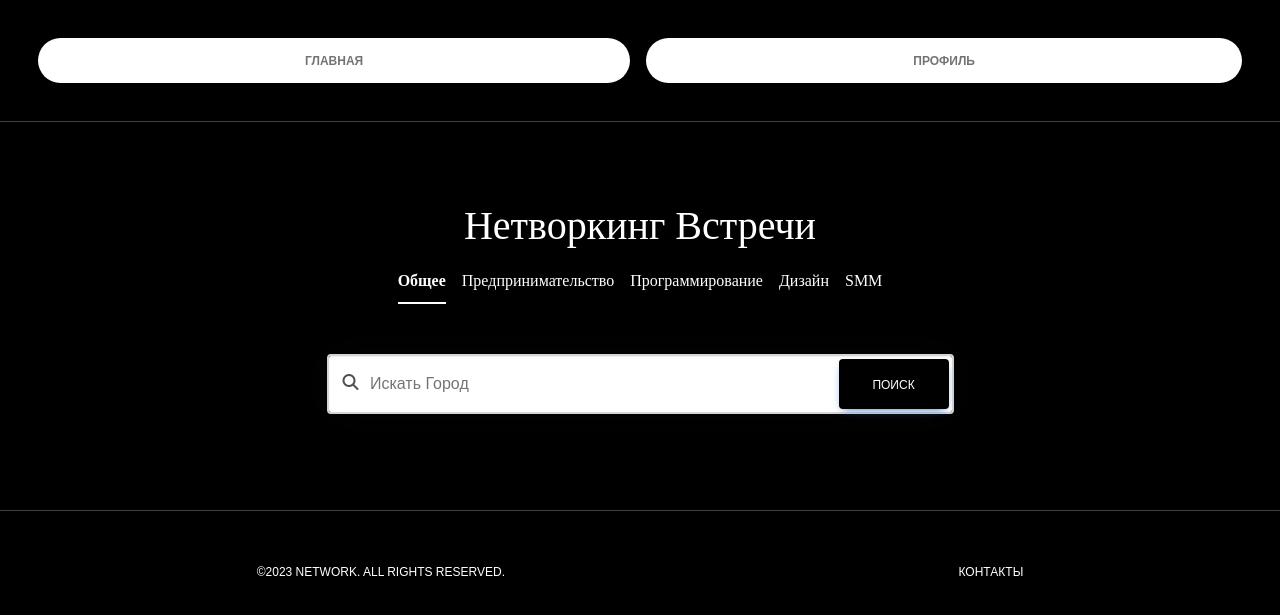
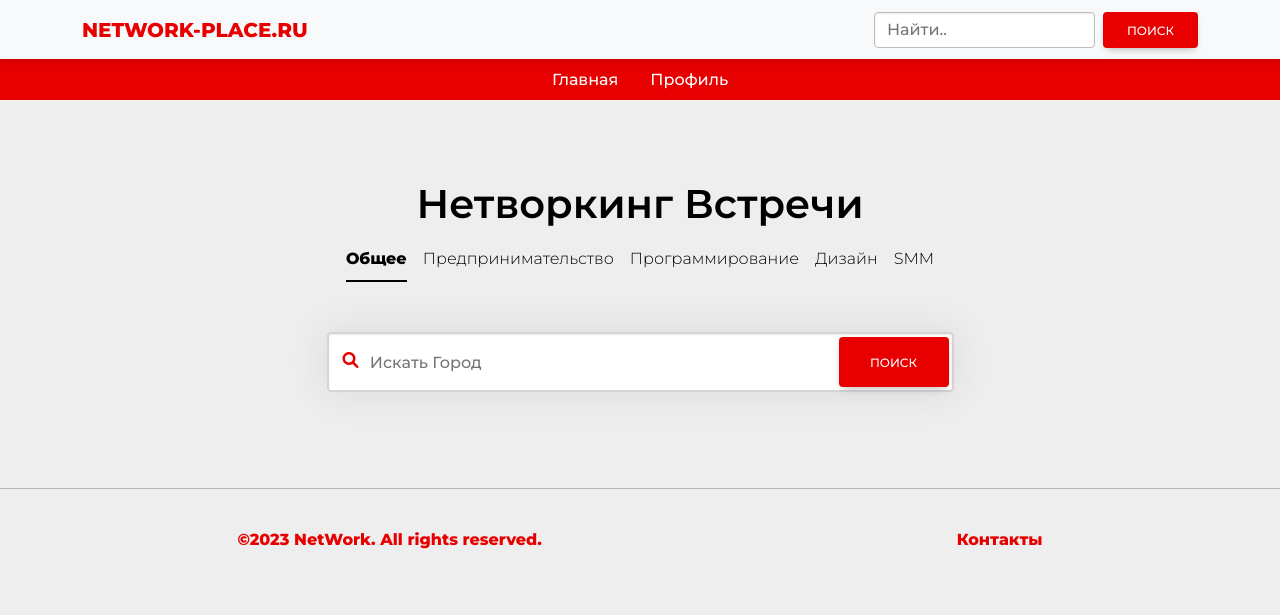
Before and after one commit to Majid-Aziev-007/network, a Django app: page /panel-creator/ in a window 1280 px wide. Shown: the top 615 px of the page. Run offline with Django 3.2, Linux system fonts and the light colour scheme; the visitor is signed in with stand-in values (Sample User, id 1); data that the repository does not hold is empty; some libraries are stand-ins or nearby versions; some web fonts are replaced.

Commit message:
Commit design
- Полный редизайн сайта

```diff
--- a/network/templates/base.html
+++ b/network/templates/base.html
@@ -7,7 +7,7 @@
         {% load django_bootstrap5 %}
         {% bootstrap_css %}
         <title>{% block title %}{% endblock %}</title>
-        <link rel="icon" href="https://cdn1.iconfinder.com/data/icons/education-2-6/32/globe_world_wide_school-1024.png" type="image/x-icon">
+        <link rel="icon" href="https://i.ibb.co/k1k1ych/asdpm.png" type="image/x-icon">
         <link href="https://cdn.jsdelivr.net/npm/bootstrap@5.3.1/dist/css/bootstrap.min.css" rel="stylesheet" integrity="sha384-4bw+/aepP/YC94hEpVNVgiZdgIC5+VKNBQNGCHeKRQN+PtmoHDEXuppvnDJzQIu9" crossorigin="anonymous">
         <script src="https://cdn.jsdelivr.net/npm/@popperjs/core@2.11.8/dist/umd/popper.min.js" integrity="sha384-I7E8VVD/ismYTF4hNIPjVp/Zjvgyol6VFvRkX/vR+Vc4jQkC+hVqc2pM8ODewa9r" crossorigin="anonymous"></script>
         <script src="https://cdn.jsdelivr.net/npm/bootstrap@5.3.1/dist/js/bootstrap.min.js" integrity="sha384-Rx+T1VzGupg4BHQYs2gCW9It+akI2MM/mndMCy36UVfodzcJcF0GGLxZIzObiEfa" crossorigin="anonymous"></script>
@@ -31,9 +31,9 @@
           type="text/javascript"
           src="https://cdnjs.cloudflare.com/ajax/libs/mdb-ui-kit/6.4.1/mdb.min.js"
         ></script>
-        <link href="https://fonts.cdnfonts.com/css/lt-streetway-neue" rel="stylesheet">
-        <link href="https://fonts.cdnfonts.com/css/naston" rel="stylesheet">
-        <script src="https://use.fontawesome.com/da88899523.js"></script>
+        <link rel="preconnect" href="https://fonts.googleapis.com">
+        <link rel="preconnect" href="https://fonts.gstatic.com" crossorigin>
+        <link href="https://fonts.googleapis.com/css2?family=Montserrat:wght@200;300;500;600;800&display=swap" rel="stylesheet">
         <style>
           /* width */
           ::-webkit-scrollbar {
@@ -68,7 +68,7 @@
           </style>
       </head>
   </head>
-  <body style="background-color: #000000;">
+  <body style="font-family: 'Montserrat', sans-serif;">
       <header>
         {% include 'includes/header.html' %}
       </header>
@@ -81,6 +81,7 @@
             Контент не подвезли :(
           {% endblock %}
         </div>
+      </div>
       <footer>
         {% include 'includes/footer.html' %}
       </footer>
--- a/network/templates/core/404.html
+++ b/network/templates/core/404.html
@@ -1,7 +1,7 @@
 {% extends "base.html" %}
 {% block title %}404{% endblock %}
 {% block content %}
-    <div style="font-family: 'Naston'; color: white; margin-bottom: 200px; margin-top: 10%;">
+    <div style="color: black; margin-bottom: 200px; margin-top: 10%;">
         <center>
             <p style="font-size: 140px;">404</p>
             <h1 style="margin-top: -50px;">Page Not Found</h1>
--- a/network/templates/core/500.html
+++ b/network/templates/core/500.html
@@ -1,7 +1,7 @@
 {% extends "base.html" %}
 {% block title %}404{% endblock %}
 {% block content %}
-    <div style="font-family: 'Naston'; color: white; margin-bottom: 200px; margin-top: 10%;">
+    <div style="color: black; margin-bottom: 200px; margin-top: 10%;">
         <center>
             <p style="font-size: 140px;">500</p>
             <h1 style="margin-top: -50px;">Internal Server Error</h1>
--- a/network/templates/customers/key.html
+++ b/network/templates/customers/key.html
@@ -8,7 +8,7 @@
       <div class="container py-5">
         <div class="row justify-content-center">
           <div class="col-md-8 p-5">
-            <div class="card" style="font-family: 'Naston', sans-serif;">
+            <div class="card">
               <div class="card-body">
                   <h2 style="text-align: center;">{{ answer }}</h2>
                   <h3 style="text-align: center;">{{ key.meeting }}</h3>
--- a/network/templates/includes/footer.html
+++ b/network/templates/includes/footer.html
@@ -1,10 +1,12 @@
-<hr style="color: white; margin-top: 70px;">
-<ul class="nav nav-pills nav-fill" style="margin: 30px; font-family: 'LT Streetway Neue', sans-serif;">
+<hr style="color: black; margin-top: 70px;">
+<ul class="nav nav-fill" style="margin: 30px;">
       <li class="nav-item">
-        <a class="nav-link" aria-current="page" href="#" style="background-color: black; color: white;">©2023 NetWork. All rights reserved.</a>
+        <a class="nav-link" aria-current="page" href="#" style="color: #e80000; font-weight: bold;">
+          ©2023 NetWork. All rights reserved.
+        </a>
       </li>
       <li class="nav-item">
-        <a class="nav-link" aria-current="page" href="https://majid-aziev.ru" style="background-color: black; color: white;">
+        <a class="nav-link" aria-current="page" href="https://majid-aziev.ru" style="color: #e80000; font-weight: bold;">
             Контакты
         </a>
       </li>
--- a/network/templates/includes/header.html
+++ b/network/templates/includes/header.html
@@ -1,32 +1,48 @@
 {% load static %}
-<ul class="nav nav-pills nav-fill" style="margin: 30px; font-family: 'LT Streetway Neue', sans-serif;">
+<nav class="navbar navbar-expand-lg bg-body-tertiary">
+    <div class="container">
+    <a class="navbar-brand" href="#" style="color: #e80000; font-weight: bold;">NETWORK-PLACE.RU</a>
+    <button class="navbar-toggler" type="button" data-bs-toggle="collapse" data-bs-target="#navbarScroll" aria-controls="navbarScroll" aria-expanded="false" aria-label="Toggle navigation">
+      <span class="navbar-toggler-icon"></span>
+    </button>
+    <div class="collapse navbar-collapse" id="navbarScroll">
+      <ul class="navbar-nav me-auto my-2 my-lg-0 navbar-nav-scroll" style="--bs-scroll-height: 100px;">
+
+      </ul>
+      <form class="d-flex" role="search">
+        <input class="form-control me-2" type="search" placeholder="Найти.." aria-label="Search">
+        <button class="btn" style="background-color: #e80000; color: white;" type="submit">ПОИСК</button>
+      </form>
+    </div>
+</nav>
+
+<ul class="nav justify-content-center" style="background-color: #e80000; font-weight:500;">
   {% with request.resolver_match.view_name as view_name %}
       <li class="nav-item">
-        <a class="nav-link" aria-current="page" href="{% url 'meetings:index' %}" style="background-color: white; border-radius: 140px; font-weight: bold;">Главная</a>
+        <a class="nav-link" aria-current="page" href="{% url 'meetings:index' %}" style="color: white;">Главная</a>
       </li>
     {% if request.user.is_authenticated %}
       <li class="nav-item">
-        <a class="nav-link" aria-current="page" href="{% url 'customers:profile' %}" style="background-color: white; border-radius: 140px; font-weight: bold;">Профиль</a>
+        <a class="nav-link" aria-current="page" href="{% url 'customers:profile' %}" style="color: white;">Профиль</a>
       </li>
       {% if request.user.get_group_permissions %}
         <li class="nav-item">
-          <a class="nav-link" aria-current="page" href="{% url 'meetings:meeting_create' %}" style="background-color: #4dff00; border-radius: 140px; font-weight: bold;">Создать Нетворк</a>
+          <a class="nav-link" aria-current="page" href="{% url 'meetings:meeting_create' %}" style="color: white;">Создать нетворк</a>
         </li>
         <li class="nav-item">
-          <a class="nav-link" aria-current="page" href="{% url 'customers:key_valid' %}" style="background-color: #4dff00; border-radius: 140px; font-weight: bold;">Проверить Ключ</a>
+          <a class="nav-link" aria-current="page" href="{% url 'customers:key_valid' %}" style="color: white;">Проверить ключ</a>
         </li>
         <li class="nav-item">
-          <a class="nav-link" aria-current="page" href="{% url 'panelcreator:panel' %}" style="background-color: #4dff00; border-radius: 140px; font-weight: bold;">Панель Управления</a>
+          <a class="nav-link" aria-current="page" href="{% url 'panelcreator:panel' %}" style="color: white;">Панель правления</a>
         </li>
       {% endif %}
     {% else %}
       <li class="nav-item">
-        <a class="nav-link" aria-current="page" href="{% url 'users:login' %}" style="background-color: white; border-radius: 140px; font-weight: bold;">Войти</a>
+        <a class="nav-link" aria-current="page" href="{% url 'users:login' %}" style="color: white;">Войти</a>
       </li>
       <li class="nav-item">
-        <a class="nav-link" aria-current="page" href="{% url 'users:signup' %}" style="background-color: white; border-radius: 140px; font-weight: bold;">Регистрация</a>
+        <a class="nav-link" aria-current="page" href="{% url 'users:signup' %}" style="color: white;">Регистрация</a>
       </li>
     {% endif %}
   {% endwith %}
 </ul>
-<hr style="color: white">
--- a/network/templates/meetings/includes/navbar_topic.html
+++ b/network/templates/meetings/includes/navbar_topic.html
@@ -1,20 +1,20 @@
 {% with request.resolver_match as view_name %}
 
-  <ul class="nav nav-underline justify-content-center" style="font-family: 'Naston'; margin-top: -50px; margin-bottom: 50px;">
+  <ul class="nav nav-underline justify-content-center" style="margin-top: -50px; margin-bottom: 50px;">
     <li class="nav-item">
-      <a class="nav-link {% if not request.resolver_match.kwargs.slug %}active{% endif %}" style="color: white;" aria-current="page" href="{% url 'meetings:index' %}">Общее</a>
+      <a class="nav-link {% if not request.resolver_match.kwargs.slug %}active{% endif %}" style="color: black;" aria-current="page" href="{% url 'meetings:index' %}">Общее</a>
     </li>
     <li class="nav-item">
-      <a class="nav-link {% if request.resolver_match.kwargs.slug == 'entrepreneurship' %}active{% endif %}" style="color: white;" aria-current="page" href="{% url 'meetings:topic_list' 'entrepreneurship' %}">Предпринимательство</a>
+      <a class="nav-link {% if request.resolver_match.kwargs.slug == 'entrepreneurship' %}active{% endif %}" style="color: black;" aria-current="page" href="{% url 'meetings:topic_list' 'entrepreneurship' %}">Предпринимательство</a>
     </li>
     <li class="nav-item">
-      <a class="nav-link {% if request.resolver_match.kwargs.slug == 'develop' %}active{% endif %}" style="color: white;" href="{% url 'meetings:topic_list' 'develop' %}">Программирование</a>
+      <a class="nav-link {% if request.resolver_match.kwargs.slug == 'develop' %}active{% endif %}" style="color: black;" href="{% url 'meetings:topic_list' 'develop' %}">Программирование</a>
     </li>
     <li class="nav-item">
-      <a class="nav-link {% if request.resolver_match.kwargs.slug == 'design' %}active{% endif %}" style="color: white;" href="{% url 'meetings:topic_list' 'design' %}">Дизайн</a>
+      <a class="nav-link {% if request.resolver_match.kwargs.slug == 'design' %}active{% endif %}" style="color: black;" href="{% url 'meetings:topic_list' 'design' %}">Дизайн</a>
     </li>
     <li class="nav-item">
-      <a class="nav-link {% if request.resolver_match.kwargs.slug == 'smm' %}active{% endif %}" style="color: white;" href="{% url 'meetings:topic_list' 'smm' %}">SMM</a>
+      <a class="nav-link {% if request.resolver_match.kwargs.slug == 'smm' %}active{% endif %}" style="color: black;" href="{% url 'meetings:topic_list' 'smm' %}">SMM</a>
     </li>
   </ul>
 
--- a/network/templates/meetings/includes/paginator.html
+++ b/network/templates/meetings/includes/paginator.html
@@ -1,5 +1,5 @@
 {% if page_obj.has_other_pages %}
-<nav aria-label="Page navigation" class="my-5" style="font-family: 'Naston', sans-serif;">
+<nav aria-label="Page navigation" class="my-5">
   <ul class="pagination justify-content-center">
     {% if page_obj.has_previous %}
       <li class="page-item">
--- a/network/templates/meetings/includes/search.html
+++ b/network/templates/meetings/includes/search.html
@@ -4,7 +4,6 @@
 
 body{
  background-color:#eee;
- font-family: 'Naston', sans-serif;
  font-weight: 300;
 }
 
@@ -27,7 +26,7 @@ box-shadow: 0 0 40px rgba(51, 51, 51, .1);
 .search input:focus{
 
  box-shadow: none;
- border: 2px solid white;
+ border: 2px solid black;
 
 
 }
@@ -47,7 +46,7 @@ box-shadow: 0 0 40px rgba(51, 51, 51, .1);
  right: 5px;
  height: 50px;
  width: 110px;
- background: black;
+ background: #e80000;
 
 }
 </style>
--- a/network/templates/meetings/index.html
+++ b/network/templates/meetings/index.html
@@ -3,50 +3,9 @@
 NetWork - Место Встречи
 {% endblock %}
 
-{% block section %}
-
-  {% if not request.user.is_authenticated %}
-  <section class="animstart" style="color: white;">
-    <div class="container jus">
-      <div class="row row-cols-1 row-cols-md-2">
-        <div class="col">
-          <center>
-            <img src="https://static.tildacdn.com/tild6139-3864-4462-a164-386438303333/bfc108aebc56f16d5e93.jpg" style="width: 60%; margin-top: 80px; border-radius: 140px 0 140px 0; filter: grayscale(100%);" alt="My image">
-            <img src="https://urgi-stv.ru/wp-content/uploads/5/7/e/57ecc229cf1df5687e7c5a1352ee89ef.jpeg" style="width: 60%; margin-top: 80px; border-radius: 140px 140px 140px 0; filter: grayscale(100%);" alt="My image">
-          </center>
-        </div>
-        <div class="col" style="font-family: 'Naston'; border-radius: 140px 140px 0 140px;">
-          <h1 style="margin-top: 80px; margin-bottom: 60px;">Добро пожаловать в NetWork</h1>
-
-          <p style="margin-bottom: 30px;">В мире, переполненном профессионалами,
-            Network - это ваш ключ к открытию бесчисленных
-            сетевых встреч. Наш минималистичный дизайн
-            гарантирует, что вы сосредоточитесь на том, что действительно
-            важно, – налаживании связей.
-          </p>
-
-          <p style="margin-bottom: 30px;">Воспользуйтесь нашей элегантной черно-белой платформой,
-            чтобы найти встречи, соответствующие вашим интересам и потребностям.
-            Сделайте это простым, но увлекательным с помощью NetWork.
-          </p>
-
-          <p style="margin-bottom: 80px;">Независимо от того, являетесь ли вы предпринимателем,
-            инвестором или экспертом, ищущим единомышленников,
-            наша платформа предоставляет множество возможностей,
-            которые помогут вам стремительно развить свою карьеру.
-          </p>
-        </div>
-      </div>
-      <hr style="color: white;">
-    </div>
-  </section>
-
-  {% endif %}
-{% endblock %}
-
 {% block content %}
-  <section class="animstart">
-    <h1 style="margin-top: 80px; text-align: center; margin-bottom: 60px; font-family: 'Naston'; color: white;">
+  <section class="animstart" style="color: black;">
+    <h1 style="margin-top: 80px; text-align: center; margin-bottom: 60px; font-weight: 600;">
       Нетворкинг Встречи
     </h1>
     {% include 'meetings/includes/navbar_topic.html' %}
@@ -61,9 +20,9 @@ NetWork - Место Встречи
 
             <div class="search">
                 <form action="{% url 'meetings:index' %}">
-                    <i class="fa fa-search"></i>
+                    <i style="color: #e80000" class="fa fa-search"></i>
                     <input type="text" class="form-control" placeholder="{% if not search %} Искать Город {% endif %}{{search}}" autocomplete="on" name="search">
-                    <button class="btn btn-primary">Поиск</button>
+                    <button class="btn" style="color: white;">Поиск</button>
                 </form>
             </div>
 
@@ -75,7 +34,7 @@ NetWork - Место Встречи
     <div class="row row-cols-1 row-cols-md-2 row-cols-xxl-3 g-4">
       {% for meeting in page_obj %}
       <div class="col">
-        <div class="card h-100" style="background-color: #DEDEDE; font-family: 'Naston', sans-serif; border-radius: 20px;">
+        <div class="card h-100" style="background-color: #white; border-radius: 20px;">
           <div class="card-body d-flex flex-column">
             <p class="card-text"><small class="text-body-secondary">@{{ meeting.author }}</small></p>
             <h2 class="card-title" style="font-weight: bold; margin-top: -10px;">{{ meeting.title }}</h2>
@@ -84,7 +43,7 @@ NetWork - Место Встречи
             {% endif %}
             <a href="{% url 'meetings:topic_list' meeting.topic.slug %}" class="nav-link" style="font-weight: bold; margin-bottom: 15px;">{{ meeting.meeting_date }}</a>
             <p class="card-text">{{ meeting.description|truncatechars:100 }}</p>
-            <a href="{% url 'meetings:meeting_detail' meeting.pk %}" class="align-self-end btn btn-lg btn-block btn-black" style="margin-top: auto;">Перейти</a>
+            <a href="{% url 'meetings:meeting_detail' meeting.pk %}" class="align-self-end btn btn-lg btn-block" style="margin-top: auto; background-color: #e80000; color: white;">Перейти</a>
           </div>
         </div>
       </div>
@@ -102,7 +61,7 @@ NetWork - Место Встречи
 
     <div class="row">
       <center>
-        <div class="col" style="font-family: 'Naston', sans-serif; color: white;">
+        <div class="col">
             <h1>Присоединяйтесь</h1>
 
             <p>
@@ -112,7 +71,7 @@ NetWork - Место Встречи
               Пришло время налаживать связи!
             </p>
 
-            <a href="{% url 'users:signup' %}" class="align-self-end btn btn-lg btn-block btn-white" style="margin-top: 30px; width: 350px;">Зарегистрироваться</a>
+            <a href="{% url 'users:signup' %}" class="align-self-end btn btn-lg btn-block btn-black" style="margin-top: 30px; width: 350px;">Зарегистрироваться</a>
         </div>
       </center>
     </div>
```
Also changed, not shown: network/templates/customers/profile.html (+4 -4 lines), network/templates/meetings/meeting_detail.html (+4 -4 lines), network/templates/meetings/meetings_list.html (+4 -4 lines), network/templates/meetings/page_buy.html (+5 -25 lines), network/templates/panelcreator/panel.html (+6 -6 lines). Lines whose indentation alone changed are shown as unchanged.
